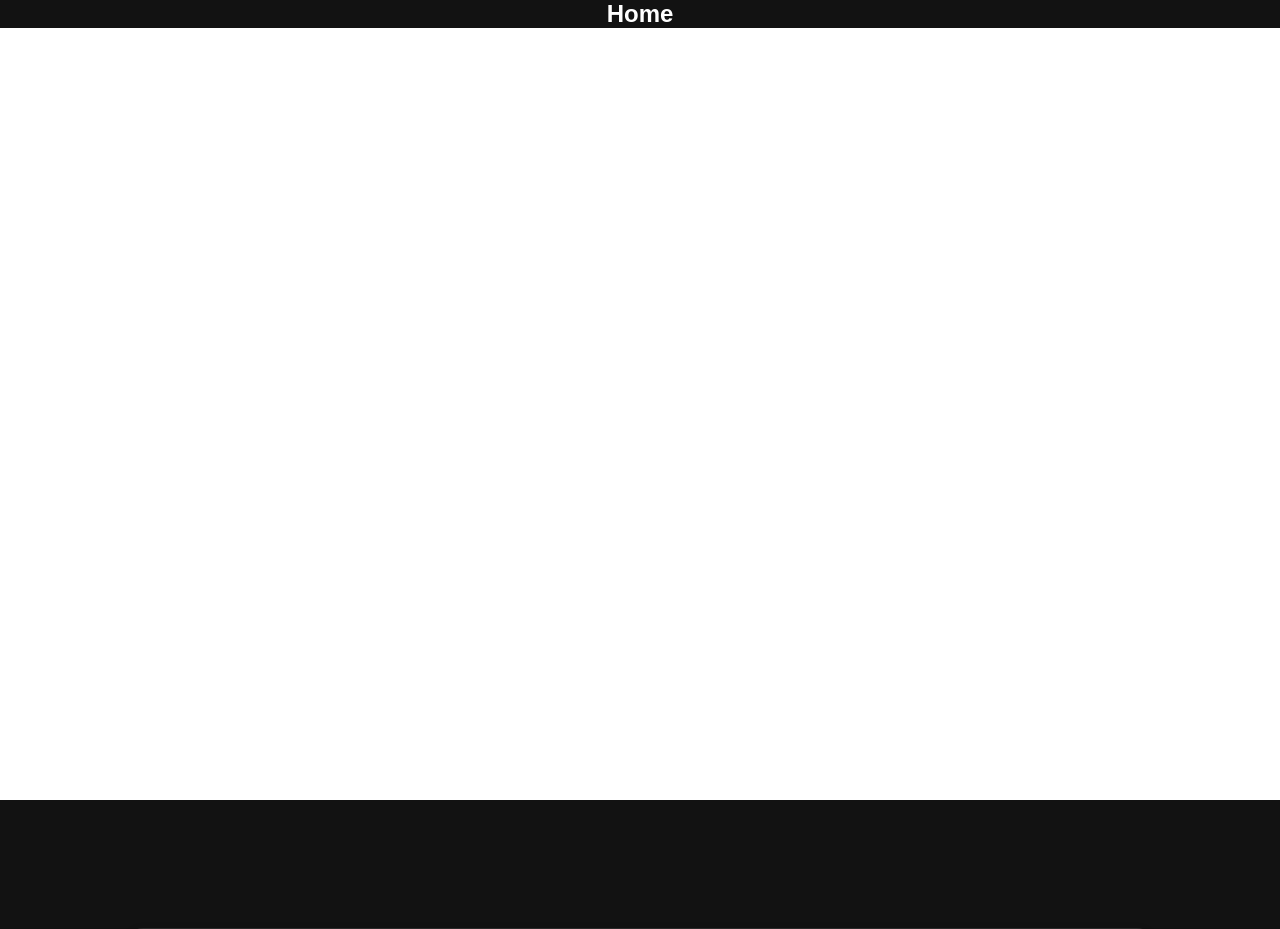
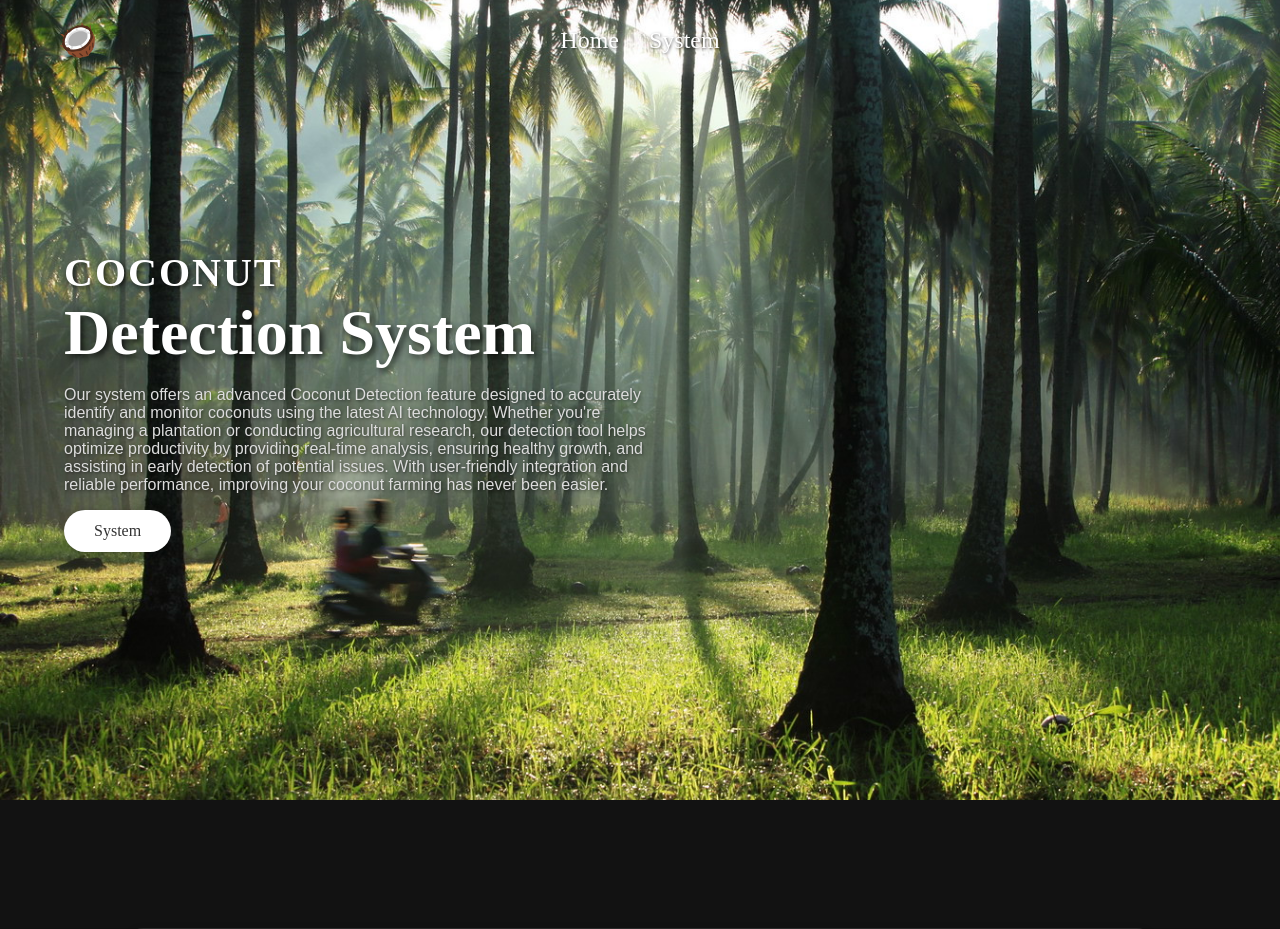
Before and after one commit to itsmeaDrei/Coconut_Maturity_Detection, a Flask app: page / in a window 1280 px wide. Shown: the top 929 px of the page. Run offline with Flask 3, Linux system fonts and the light colour scheme.

Commit message:
finalize the hero page

```diff
--- a/static/style.css
+++ b/static/style.css
@@ -12,18 +12,112 @@ body {
     height: 100vh;
     background: #121212;
 }
+.header {
+    display: flex;
+    justify-content: center;
+    padding: 2%;
+    background: transparent;
+    box-shadow: none;
+    position: absolute;
+    width: 100%;
+    top: 0;
+    left: 0;
+    z-index: 10;
+}
 
+.brand {
+    display: flex;
+    align-items: center;
+    gap: 10px;
+}
+.emoji {
+    position: absolute;
+    left: 2.5%;
+    font-size: 2rem;
+    padding: 0 2%;
+}
+.nav-links {
+    font-size: 1.5rem;
+    list-style: none;
+    display: flex;
+    gap: 10px;
+    margin: 0 10px;
+    font-family:serit-Didone;
+}
+.nav-links a {
+    text-decoration: none;
+    color: #ffffff;
+    margin: 0 10px;
+    text-shadow: 1px 1px 3px rgba(0,0,0,0.6);
+    font-family:serit-Didone;
+}
+.nav-links a:hover {
+    text-decoration: underline;
+}
 
-
-
-.home{
-    text-align: center;
+.home {
+    display: flex;
+    align-items: center;
+    background-image: url('/static/images/herobg.jpg');
+    background-size: cover;
+    background-position: center;
+    background-repeat: no-repeat;
     width: 100%;
     height: 100vh;
-    background-color: #ffffff;
+    position: relative;
+    padding: 0 5%;
+    font-family:serit-Didone;
 }
-.home h1{
-    background-color: #121212;
+
+.home-content {
+    text-align: left;
+    max-width: 600px;
+}
+
+.home-content h2 {
+    font-size: 2.5rem;
+    color: #ffffff;
+    letter-spacing: 2px;
+    text-transform: uppercase;
+    margin-bottom: 0rem;
+    text-shadow: 2px 2px 5px rgba(0,0,0,0.7);
+    font-family:serit-Didone;
+}
+
+.home-content h1 {
+    font-size: 4rem;
+    font-weight: 700;
+    color: #ffffff;
+    margin-bottom: 1rem;
+    text-shadow: 3px 3px 6px rgba(0,0,0,0.7);
+    font-family:serit-Didone;
+}
+
+.home-content p {
+    font-size: 1rem;
+    color: #dddddd;
+    margin-bottom: 1rem;
+    text-shadow: 1px 1px 3px rgba(0,0,0,0.5);
+    font-family:Arial, Helvetica, sans-serif;
+}
+
+.home-content button {
+    padding: 12px 30px;
+    background: #ffffff;
+    color: #333333;
+    border: none;
+    cursor: pointer;
+    border-radius: 50px;
+    font-weight: 60%;
+    font-size: 1rem;
+    box-shadow: 2px 2px 5px rgba(0,0,0,0.3);
+    transition: background 0.3s ease, color 0.3s ease;
+    font-family:serit-Didone;
+}
+
+.home-content button:hover {
+    background: #333333;
+    color: #ffffff;
 }
 
 .system{
--- a/templates/index.html
+++ b/templates/index.html
@@ -10,12 +10,29 @@
 
 </head>
 <body>
+    <header class="header">
+        <div class="brand">
+            <span class="emoji">🥥</span>
+        </div>
+        <nav>
+            <ul class="nav-links">
+              <li><a href="#home">Home</a></li>
+              <li><a href="#system">System</a></li>
+            </ul>
+          </nav>
+        </header>
 
-    <section class = "home">
-        <h1>Home</h1>
+    <section class = "home" id="home">
+        <div class="home-content">
+        <h2>Coconut</h2>
+        <h1>Detection System</h1>
+        <p>Our system offers an advanced Coconut Detection feature designed to accurately identify and monitor coconuts using the latest AI technology. Whether you're managing a plantation or conducting agricultural research, our detection tool helps optimize productivity by providing real-time analysis, ensuring healthy growth, and assisting in early detection of potential issues. With user-friendly integration and reliable performance, improving your coconut farming has never been easier.</p>
+        <button onclick="location.href='#system'">System</button>
+    </div>
     </section>
 
-    <section class="system">
+
+    <section class="system" id="system">
 
         <div class="container">
             <div class="left">
```
Also changed, not shown: other parts of static/style.css (+42 -0 lines), static/images/herobg.jpg (added), static/processed/processed.jpg, static/uploads/uploaded.jpg.
